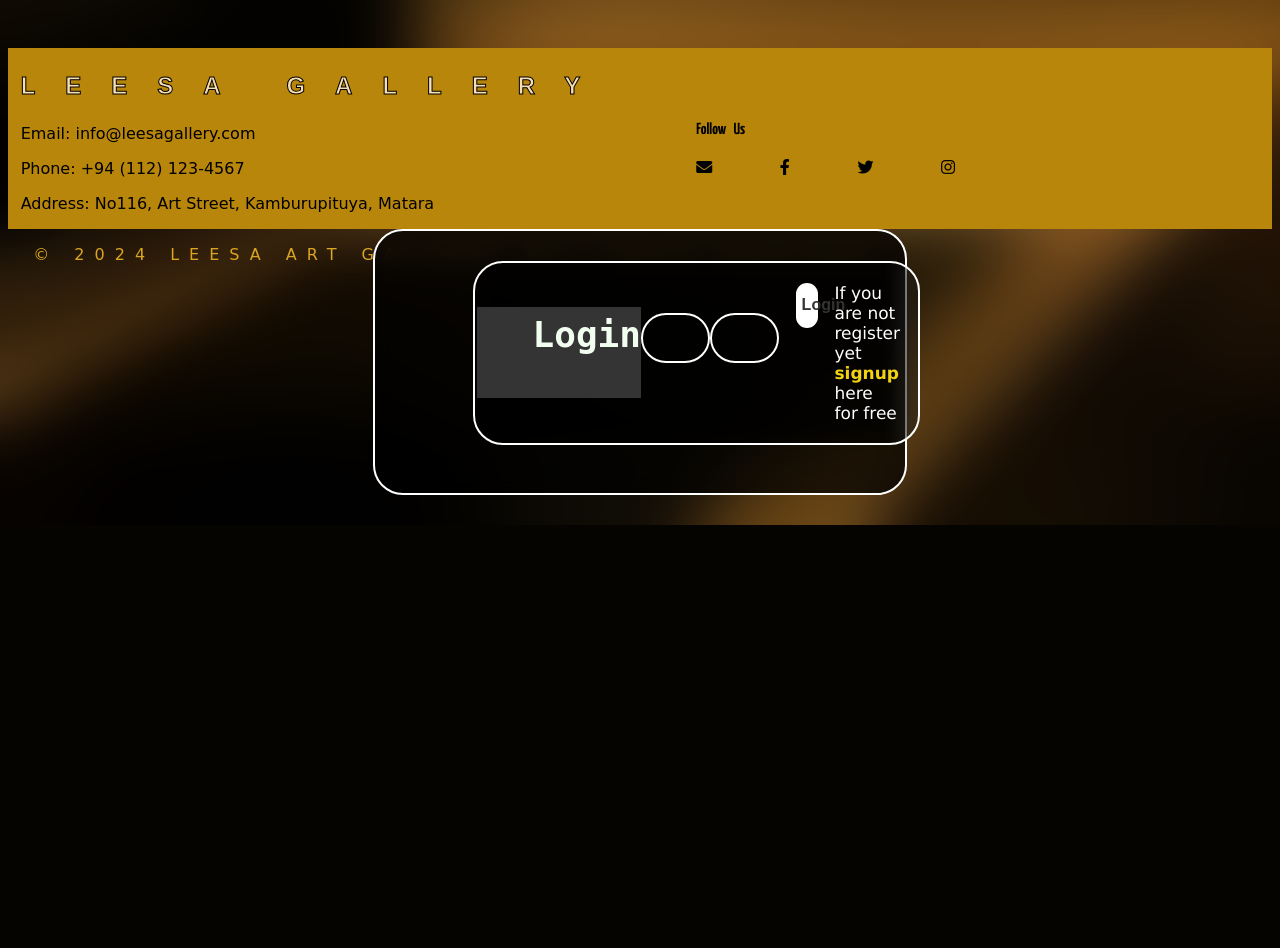
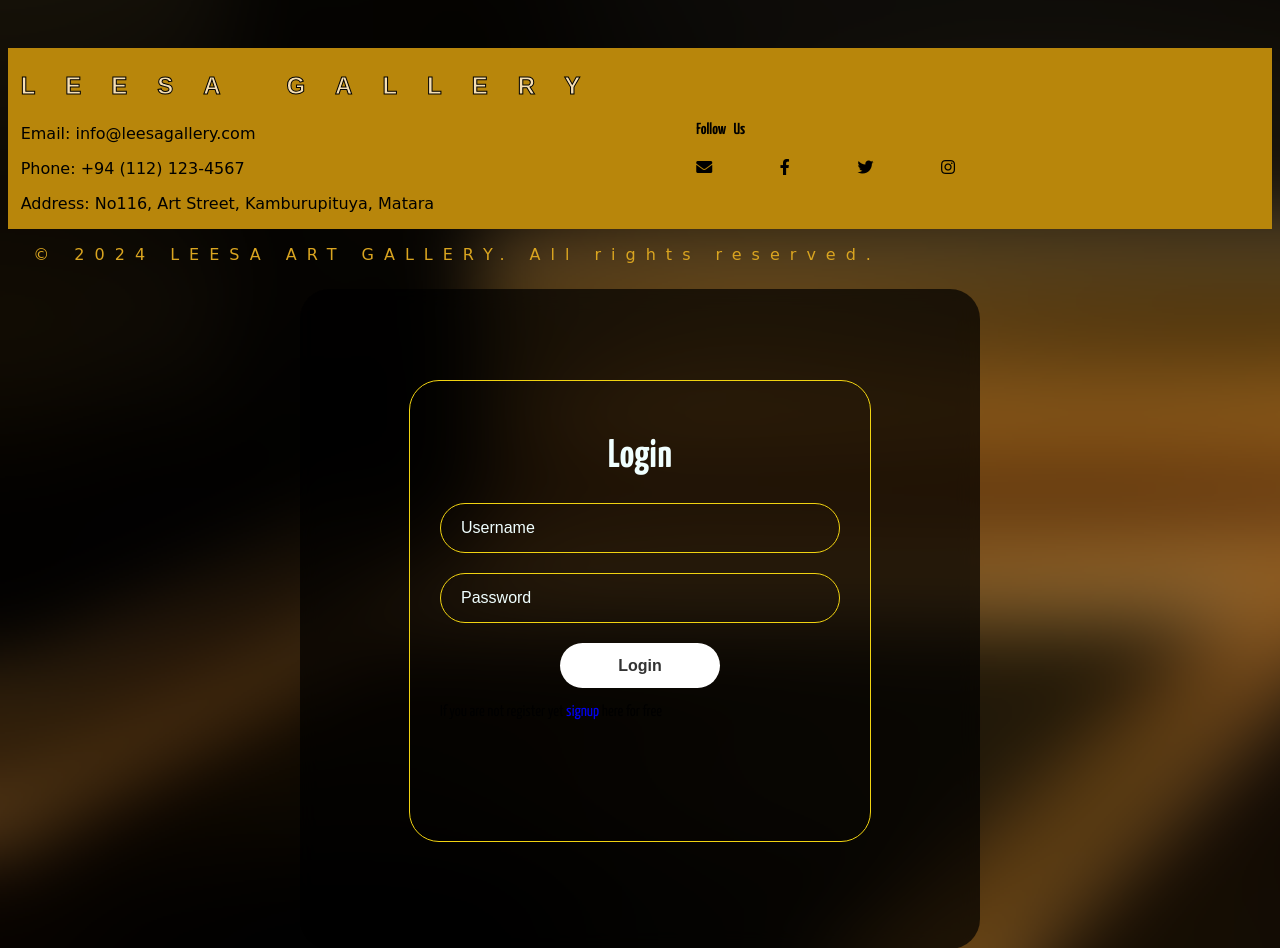
Before and after one commit to Sadeepa-D/PHP_Targaryen-s, a PHP site: page /pages/index.html in a window 1280 px wide. Shown: the part 2160-3108 px from the top of the page. Before the commit the page ends 2685 px from the top, so only its background shows below. Run offline with PHP 8.4, Linux system fonts and the light colour scheme; some web fonts are replaced.

Commit message:
Update style.css

```diff
--- a/New web/style.css
+++ b/New web/style.css
@@ -573,7 +573,7 @@ p.D.P4{
 
 /* FEEDBACK */
 
-form{
+form .fdbk{
     width:90%;
     max-width: 600px;
     margin-left: 25%;
@@ -592,10 +592,9 @@ form{
 
 
 
-    form h1{
+    .fdbk h1{
     color: rgb(242, 255, 240);
     padding-left: 15%;
-
     font-family:monospace;
     padding-top: 2%;
     background-color: rgba(60, 59, 59, 0.882);
@@ -790,6 +789,15 @@ background: rgb(0, 0, 0);
 
 /* Login */
 
+.parent_log_form {
+    display: flex;
+    justify-content: center;
+    align-items: center;
+    margin-bottom: 30px;
+    margin-top: 60px;
+}
+
+
 .logtitle {
     color: aliceblue;
     font-size: 300%;
@@ -798,33 +806,53 @@ background: rgb(0, 0, 0);
 }
 
 .login-form {
-    width:450px;
+    width:600px;
+    height: 600px;
     display: flex;
     justify-content: center;
     align-items: center;
     background-color: rgba(0, 0, 0, 0.7);
     padding: 30px 40px;
     backdrop-filter: blur(10px);
+    /* border:2px solid #fff; */
     border-radius: 30px;
-    border:2px solid #fff;
+    margin-left: auto;
+    margin-right: auto;
+}
+
+.log_form {
+    width:400px;
+    height: 400px;
+    display: block;
+    justify-content: center;
+    margin-left: auto;
+    margin-right: auto;
+    border: 0.5px solid #f1d311;
+    border-radius: 30px;
+    padding: 30px 30px;
+}
+
+.log_form h1 {
+    color: azure;
+    font-size: 250%;
+    text-align: center;
+}
 
 
-
+.login-form .input-box {
+    width: 100%;
+    height: 50px;
+    margin: 20px 0;
+    /* margin-left: 10px; */
 }
 
-.input-box {
-    width: 100%;
-    height: 50px;
-    margin: 30px 0;
-}
 
 .input-box input {
     width: 100%;
     height: 100%;
     background: transparent;
-
     outline: none;
-    border: 2px solid #fff;
+    border: 0.5px solid #f1d311;
     border-radius: 40px;
     font-size: 16px;
     color: azure;
@@ -847,9 +875,7 @@ background: rgb(0, 0, 0);
     font-size: 16px;
     color: #333;
     font-weight: 600;
-
-
-
+    /* margin-left: 20px; */
 }
 
 .login-form .btn:hover {
@@ -859,28 +885,28 @@ background: rgb(0, 0, 0);
 
 
 
-.sign {
+.sign p {
     color: #fff;
-    font-size: 17px;
-    font-family: 'Lucida Sans', 'Lucida Sans Regular', 'Lucida Grande', 'Lucida Sans Unicode', Geneva, Verdana, sans-serif;
+    font-size: 20px;
+    /* margin-left: 10px; */
+    text-align: center;
+    letter-spacing: 2px;
+    word-spacing: 5px;
+    line-height: 30px;
+    margin-left: 20px;
+    margin-right: 20px;
 }
 
-.sign label a {
+.sign p a {
     color: #f1d311;
     text-decoration: none;
-    font-weight: 600;
+    font-weight: 200;
 }
 
-.sign label a:hover {
+.sign p a:hover {
     text-decoration: underline;
 }
 
-.parent_log_form {
-    display: flex;
-    justify-content: center;
-    align-items: center;
-    margin-bottom: 30px;
-}
 
 .sub {
     text-align: center;
```
